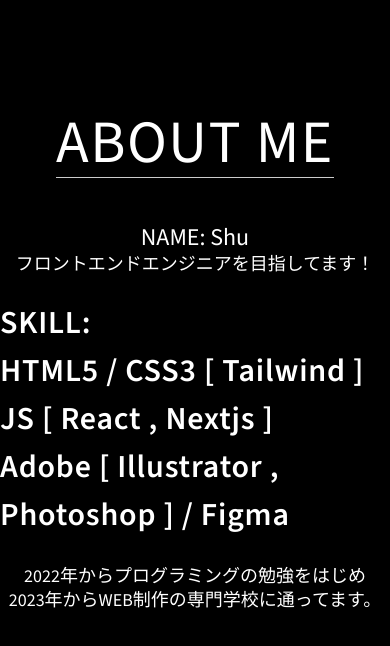
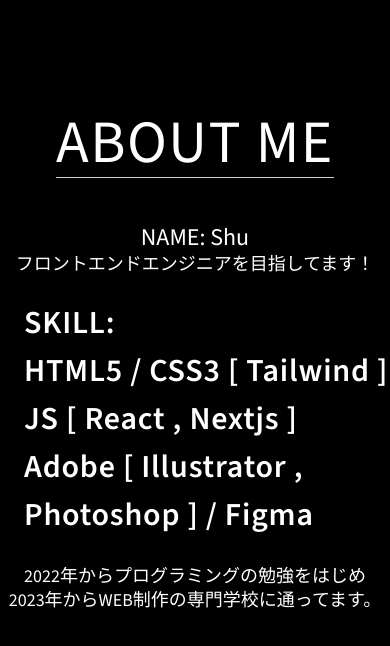
Before and after one commit to xxx-44/my-lp, a Next.js app: page / in a window 390 px wide. Shown: the part 867-1513 px from the top of the page. Built offline with nearby package versions, Linux system fonts and the light colour scheme.

Commit message:
fix text

```diff
--- a/src/app/components/Information.tsx
+++ b/src/app/components/Information.tsx
@@ -37,7 +37,7 @@
 						HTML5 / CSS3 [ Tailwind ] / JS [ React , Nextjs ]<br />
 						Adobe [ Illustrator , Photoshop ] / Figma
 					</h3>
-					<h3 className='text-[32px] text-left tracking-wide font-semibold h-[40px] inline-block md:hidden'>
+					<h3 className='ml-6 text-[32px] text-left tracking-wide font-semibold h-[40px] inline-block md:hidden'>
 						SKILL: <br />
 						HTML5 / CSS3 [ Tailwind ] <br />
 						JS [ React , Nextjs ]<br />
```
